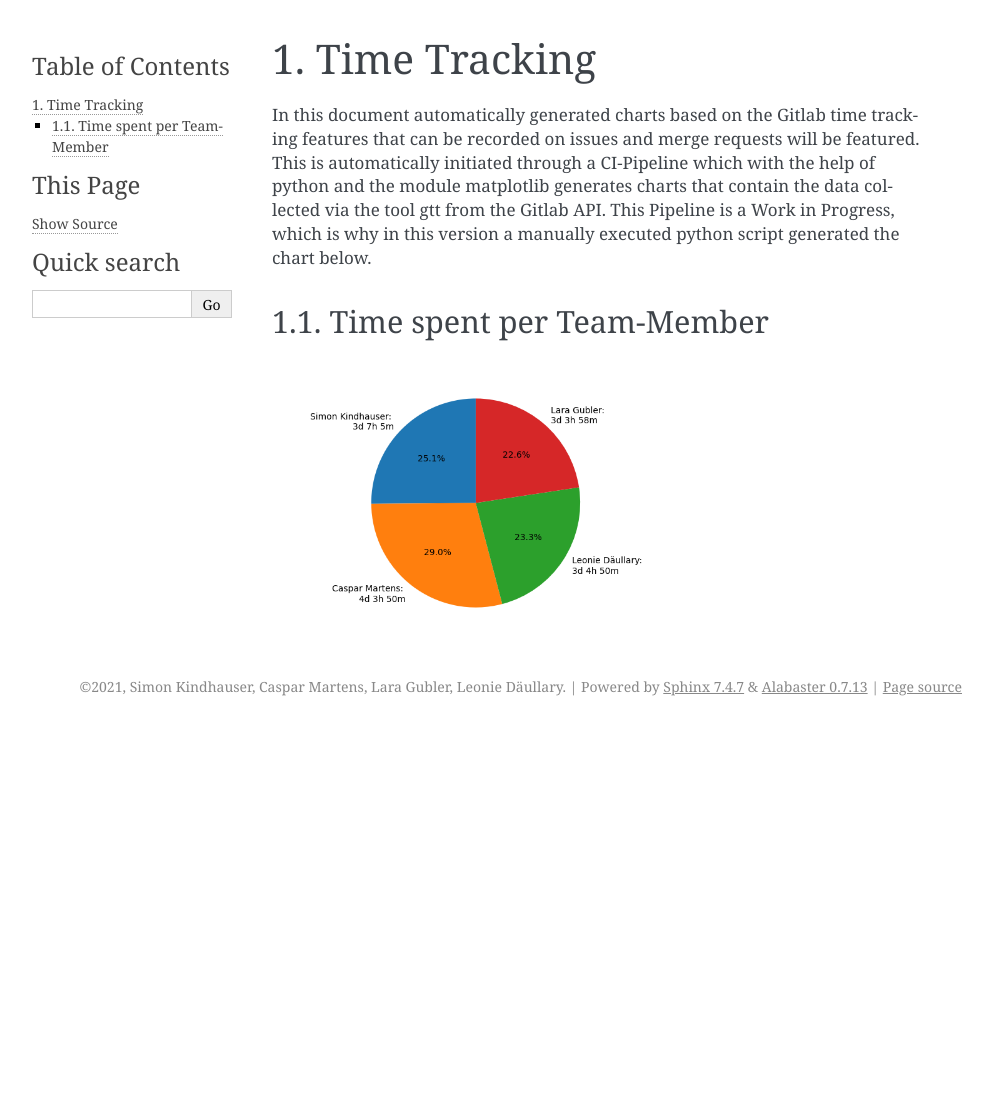
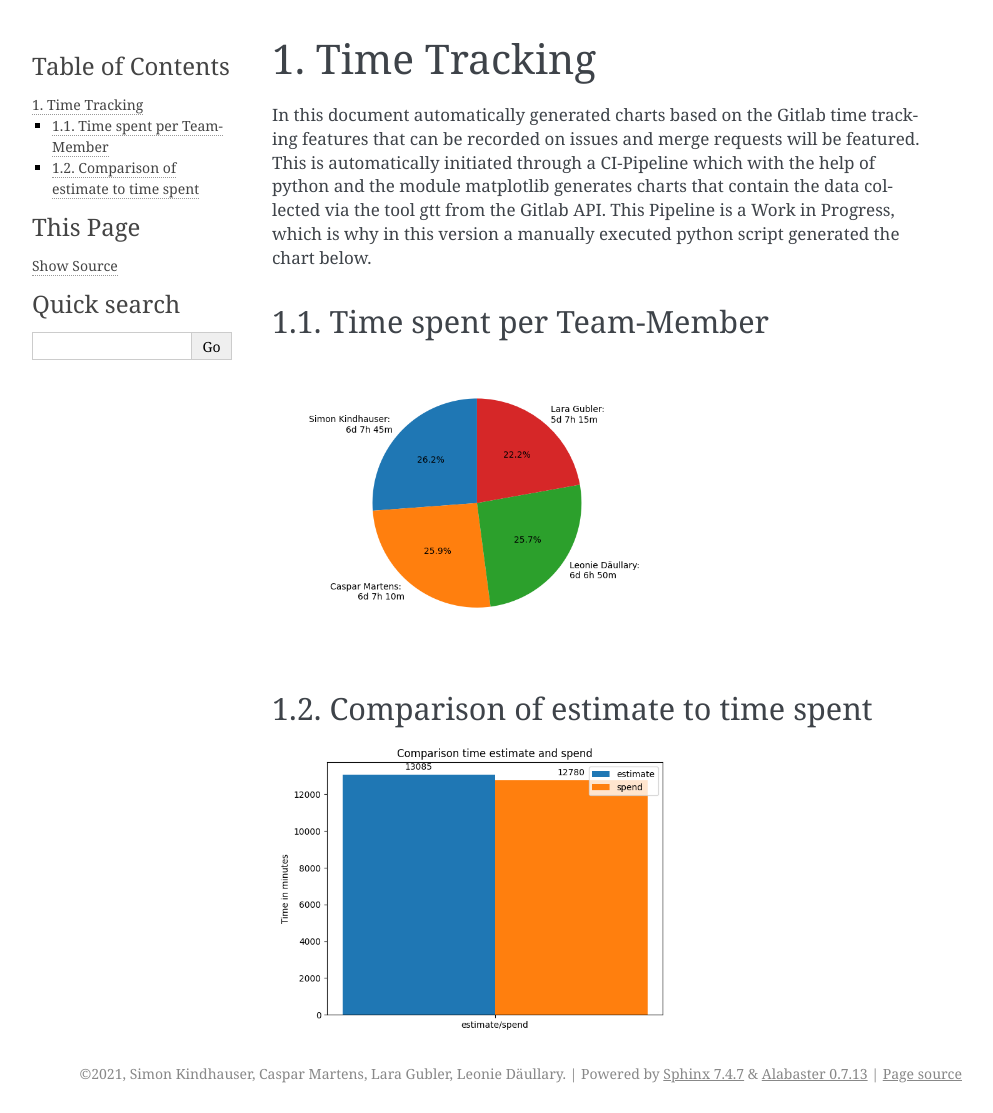
Before and after one commit to blackfennec-org/blackfennec, a Sphinx documentation site: the page built from docs/source/time_management/time_tracking.rst, in a window 1280 px wide. Shown: the whole page, without its empty margins (148-1141 px from the left). Built offline with Sphinx 7.4.7, drawn with Linux system fonts in a browser that asks for light colours; before the commit the page ends 900 px from its top, so only the background shows below that.

Commit message:
Add updated time charts

```diff
--- a/docs/source/time_management/time_tracking.rst
+++ b/docs/source/time_management/time_tracking.rst
@@ -9,3 +9,10 @@ Time spent per Team-Member
 .. image:: charts/hours_per_member.png
    :width: 400
    :alt: Time spent per Team-Member
+
+Comparison of estimate to time spent
+************************************
+
+.. image:: charts/estimate_spend_comparison.png
+   :width: 400
+   :alt: Comparison of estimate to time spent
```
Also changed, not shown: docs/source/time_management/charts/estimate_spend_comparison.png (added), docs/source/time_management/charts/hours_per_member.png.
